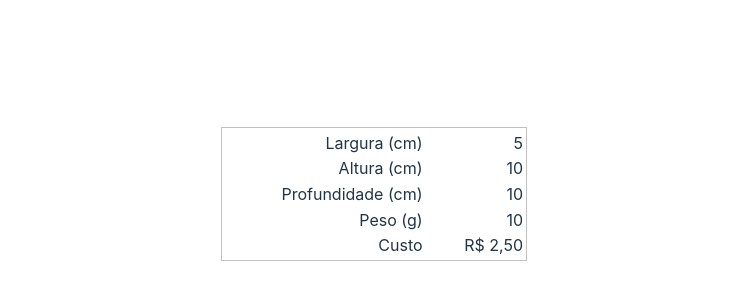
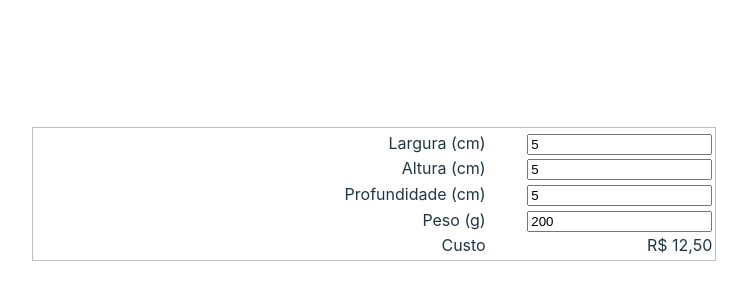
Before and after one commit to ianfefe/ufjf-estado03, a React (Vite) app: page / in a window 1280 px wide. Shown: the part 206-506 px from the top of the page, without its empty margins (266-1013 px from the left). Built offline with nearby package versions, Linux system fonts and the light colour scheme.

Commit message:
adiciona mudanca de valores

```diff
--- a/src/Pacote.tsx
+++ b/src/Pacote.tsx
@@ -1,25 +1,44 @@
 import { useState } from "react"
 import "./Pacote.css"
 
-export default function Pacote(){
+export default function Pacote() {
     const [largura, setLargura] = useState(5);
-    const [altura, setAltura] = useState(10);
-    const [profundidade, setProfundidade] = useState(10);
-    const [peso, setPeso] = useState(10);
-    const [custo, setCusto] = useState(10);
+    const [altura, setAltura] = useState(5);
+    const [profundidade, setProfundidade] = useState(5);
+    const [peso, setPeso] = useState(200);
+
+    function onChange(e){
+        if(e.target.name = "largura"){
+            setLargura(e.target.valueAsNumber)
+        }
+        else if(e.target.name = "altura"){
+            setAltura(e.target.valueAsNumber)
+        }
+        else if(e.target.name = "profundidade"){
+            setProfundidade(e.target.valueAsNumber)
+        }
+        else if(e.target.name = ""){
+            setAltura(e.target.valueAsNumber)
+        }
+    }
+
 
     return <dl className="pacote">
         <dt>Largura (cm)</dt>
-        <dd onClick={(e) => {
-            setLargura(largura+1);
-        }}>{largura}</dd>
+        <dd><input type="number" value={largura} min="5" step="1" onChange={onChange} /></dd>
         <dt>Altura (cm)</dt>
-        <dd>{altura}</dd>
+        <dd><input type="number" value={altura} min="5" step="1" onChange={(evento) => {
+            setAltura(evento.target.valueAsNumber);
+        }} /></dd>
         <dt>Profundidade (cm)</dt>
-        <dd>{profundidade}</dd>
+        <dd><input type="number" value={profundidade} min="5" step="1" onChange={(evento) => {
+            setProfundidade(evento.target.valueAsNumber);
+        }} /></dd>
         <dt>Peso (g)</dt>
-        <dd>{peso}</dd>
+        <dd><input type="number" value={peso} min="200" step="1" onChange={(evento) => {
+            setPeso(evento.target.valueAsNumber);
+        }} /></dd>
         <dt>Custo</dt>
-        <dd>{(largura*0.50).toLocaleString("pt-BR", {style:"currency", currency:"BRL"})}</dd>
+        <dd>{(largura * peso * altura * profundidade * 0.0005).toLocaleString("pt-BR", { style: "currency", currency: "BRL" })}</dd>
     </dl>
 }
```
